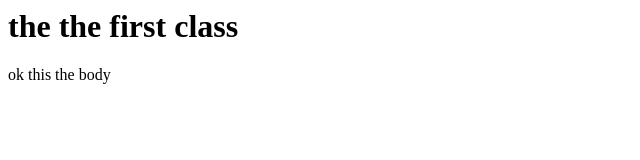
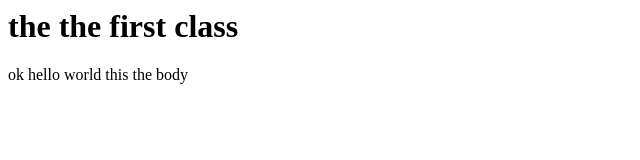
Before and after one commit to Dires318/test-git, a plain HTML site: page index.html in a window 1280 px wide. Shown: the full height of the page, 0-640 px from the left. Drawn offline with Linux system fonts and the light colour scheme.

Commit message:
intial commit

```diff
--- a/index.html
+++ b/index.html
@@ -3,6 +3,6 @@
         <h1>the the first class</h1>
     </head>
     <body>
-        <p>ok this the body</p>
+        <p>ok hello world this the body</p>
     </body>
 </html>
```
